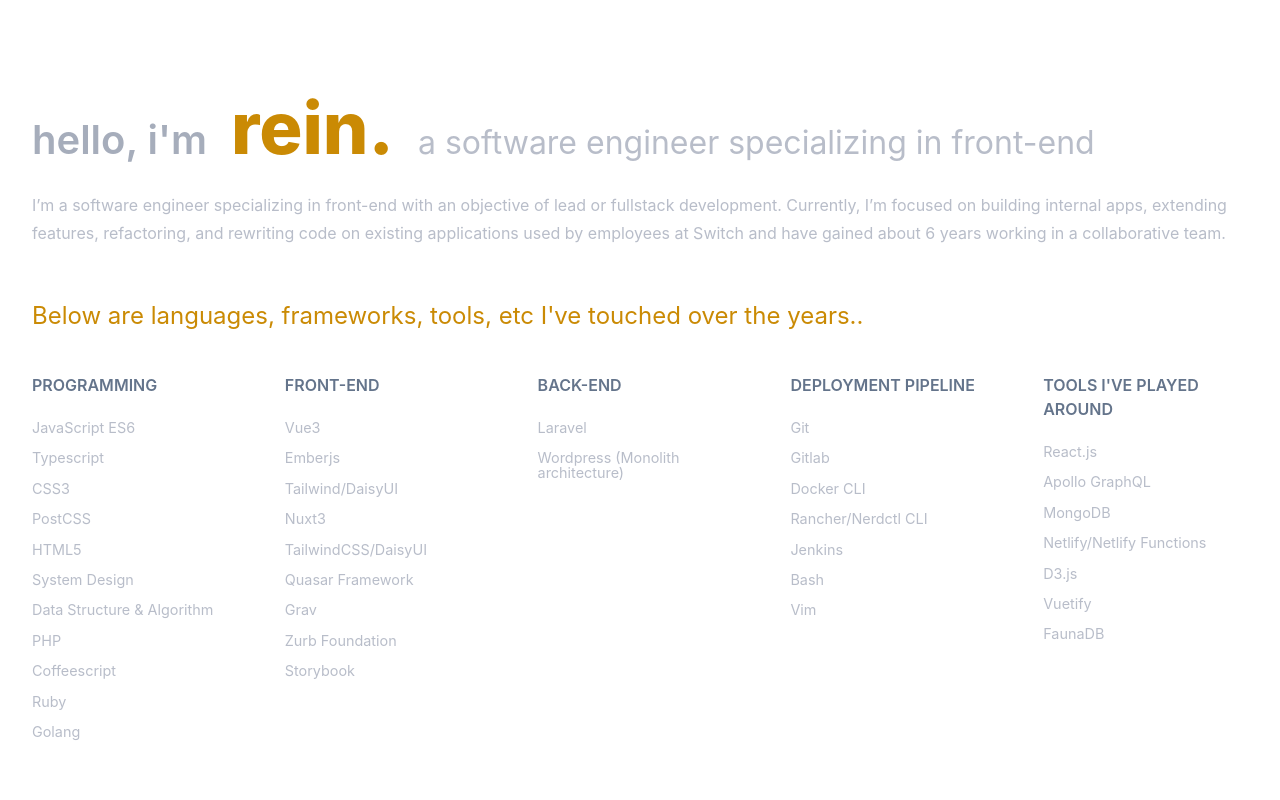
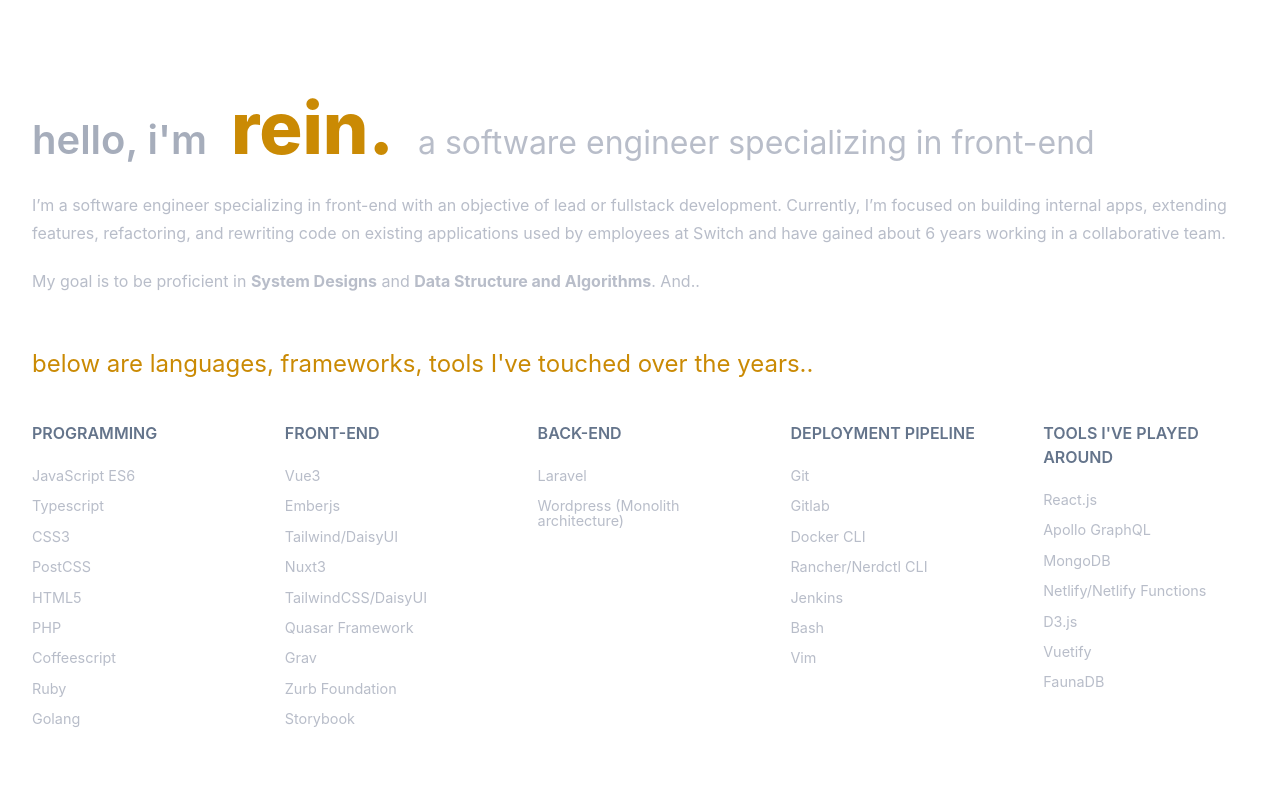
Before and after one commit to rlynjb/ds_ayyy, a Vue app: page / in a window 1280 px wide. Shown: the top 800 px of the page. Built offline with nearby package versions, Linux system fonts and the light colour scheme.

Commit message:
update skills

```diff
--- a/src/App.vue
+++ b/src/App.vue
@@ -9,8 +9,12 @@
       I’m a software engineer specializing in front-end with an objective of lead or fullstack development. Currently, I’m focused on building internal apps, extending features, refactoring, and rewriting code on existing applications used by employees at Switch and have gained about 6 years working in a collaborative team.
     </p>
 
+    <p>
+      My goal is to be proficient in <b>System Designs</b> and <b>Data Structure and Algorithms</b>. And..
+    </p>
+
     <h5 class="skills-title">
-      Below are languages, frameworks, tools, etc I've touched over the years..
+      below are languages, frameworks, tools I've touched over the years..
     </h5>
   </header>
 
--- a/src/views/HomeView.vue
+++ b/src/views/HomeView.vue
@@ -83,8 +83,6 @@
         { name: 'CSS3', progress:"100" },
         { name: 'PostCSS', progress: '30' },
         { name: 'HTML5', progress: '60' },
-        { name: 'System Design' },
-        { name: 'Data Structure & Algorithm', progress: '40' },
         { name: 'PHP' },
         { name: 'Coffeescript' },
         { name: 'Ruby' },
```
